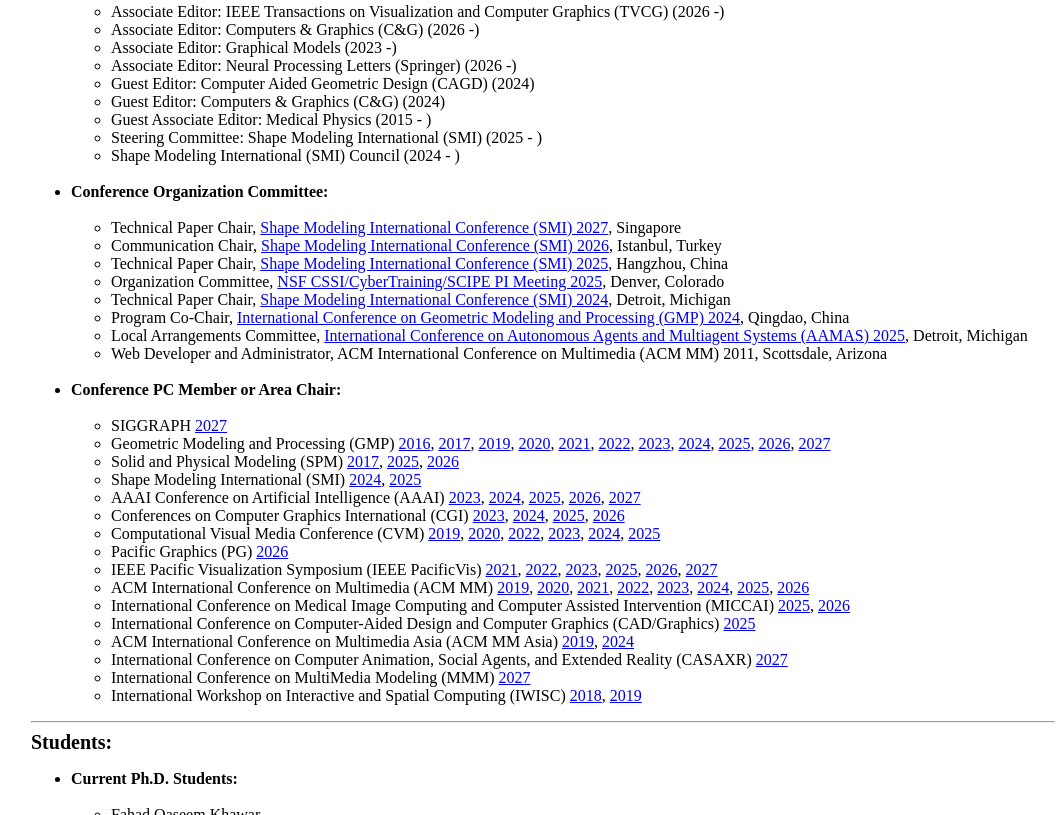
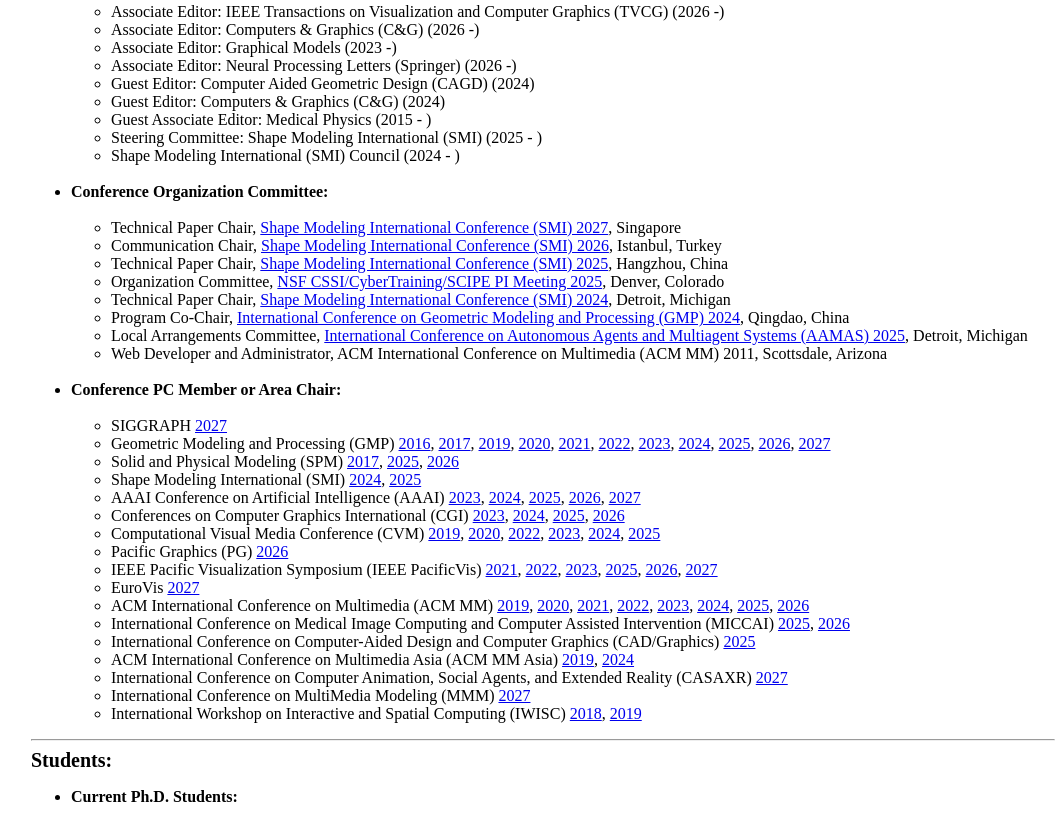
Before and after one commit to zichunzhong/zichunzhong.github.io, a plain HTML site: page index.html in a window 1280 px wide. Shown: the part 11185-12000 px from the top of the page, without its empty margins (177-1235 px from the left). Drawn offline with Linux system fonts and the light colour scheme.

Commit message:
Update index.html

```diff
--- a/index.html
+++ b/index.html
@@ -1159,6 +1159,10 @@ Dr. Zhong's research interests focus on <b>Geometric Modeling and Computing for
 	   <LI type="circle">IEEE Pacific Visualization Symposium (IEEE PacificVis) <a href="http://vis.tju.edu.cn/pvis2020/">2021</a>, <a href="http://www.pvis.org/">2022</a>, <a href="https://pvis2023.github.io/pvis2023/">2023</a>, <a href="https://pacificvis2025.github.io/pages/index.html">2025</a>, <a href="https://pacificvis2026.github.io/">2026</a>, <a href="https://pacificvis2027.github.io/">2027</a></LI>
 	   </ul>
 
+	<ul>
+	   <LI type="circle"> EuroVis <a href="https://eurovis27.github.io/web/">2027</a>
+	   </LI>
+	   </ul>
 
 	   <ul>
 	   <LI type="circle">ACM International Conference on Multimedia (ACM MM) <a href="https://www.acmmm.org/2019/">2019</a>, <a href="https://2020.acmmm.org/">2020</a>, <a href="https://2021.acmmm.org/">2021</a>, <a href="https://2022.acmmm.org/">2022</a>, <a href="https://www.acmmm2023.org/">2023</a>, <a href="https://2024.acmmm.org/">2024</a>, <a href="https://2025.acmmm.org/">2025</a>, <a href="https://2026.acmmm.org/">2026</a></LI>
```
